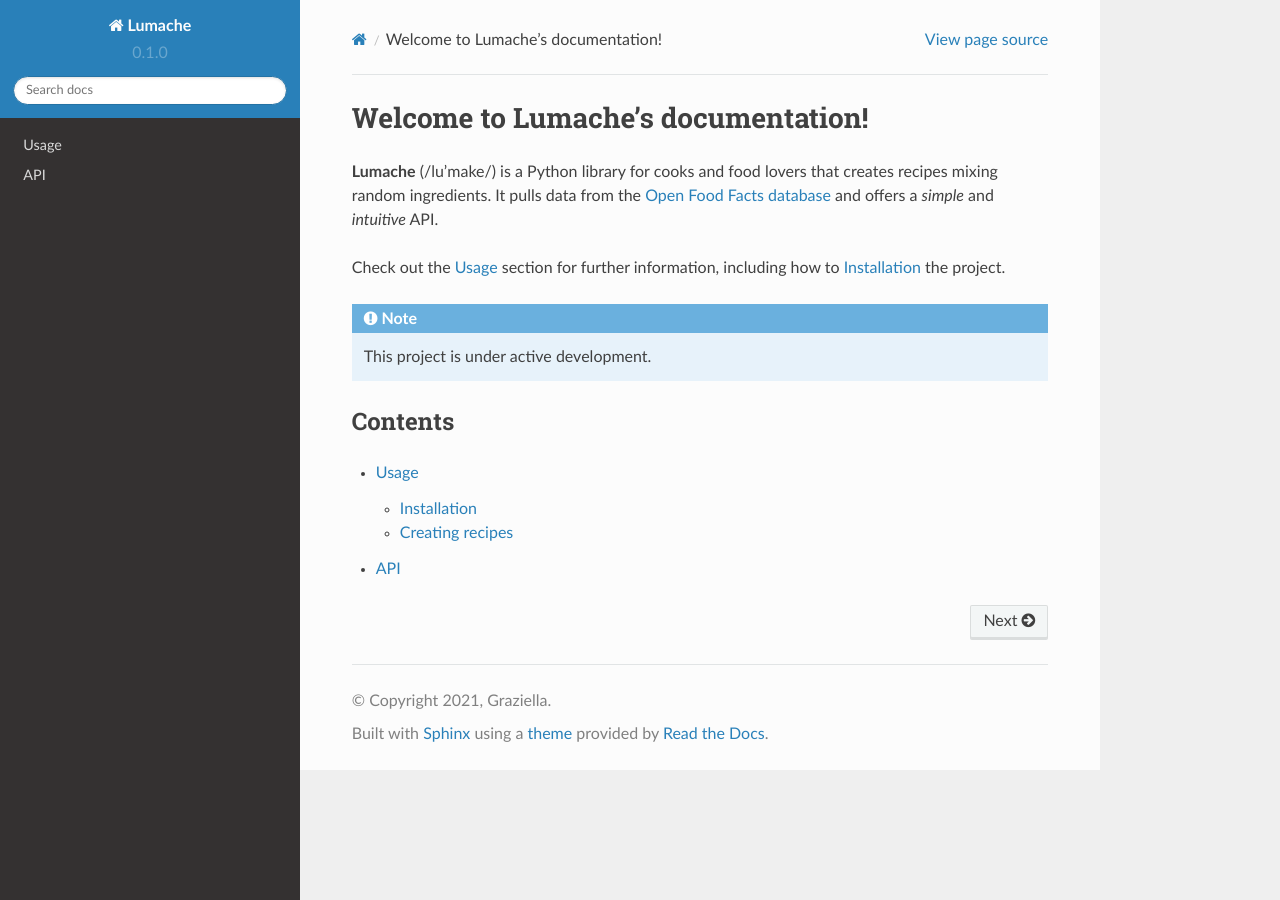
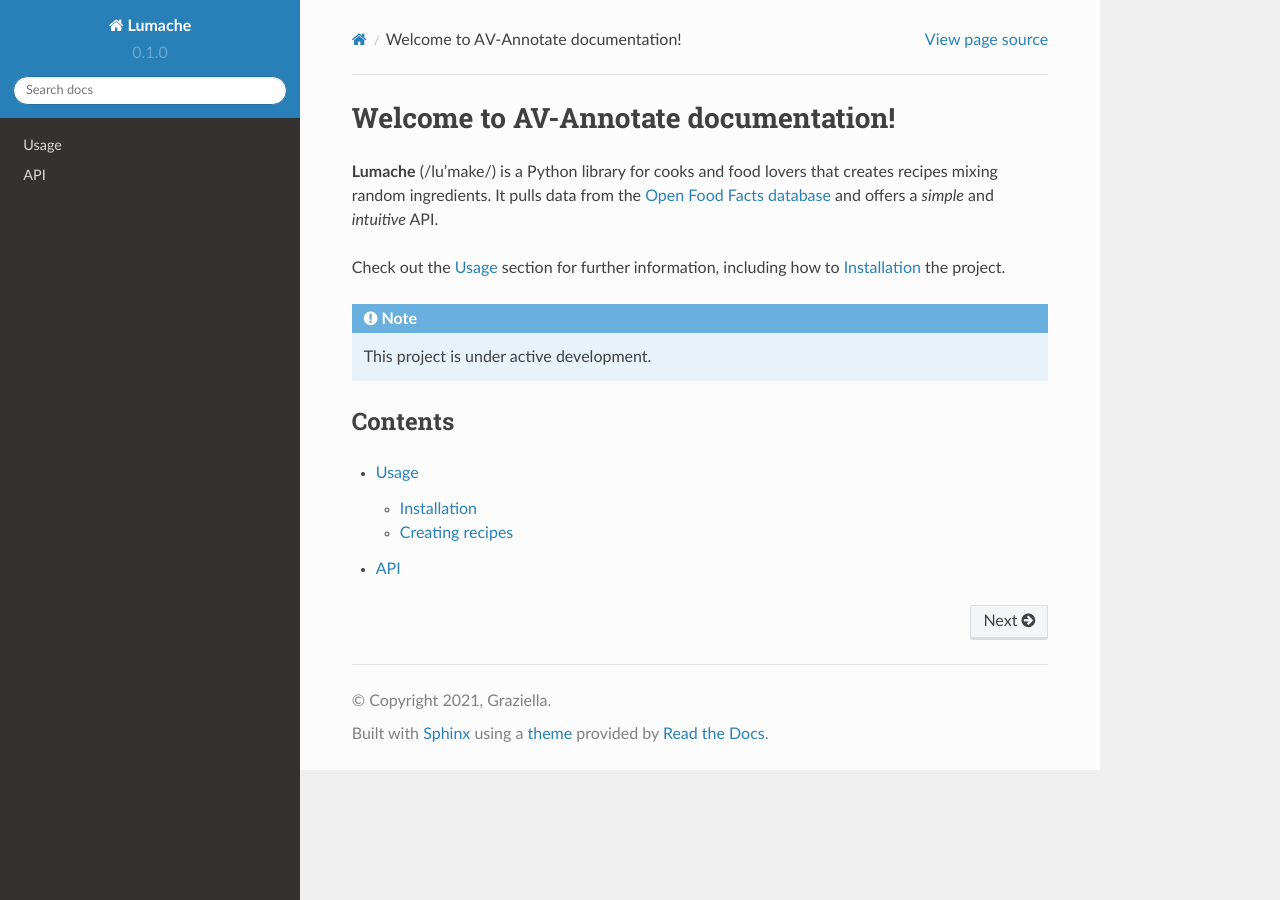
Before and after one commit to hipstas/ava_documentation, a Sphinx documentation site: the page built from docs/source/index.rst, in a window 1280 px wide. Built offline with Sphinx 7.4.7 and the Read the Docs theme 2.0.0, drawn with Linux system fonts in a browser that asks for light colours.

Commit message:
Update index.rst

```diff
--- a/docs/source/index.rst
+++ b/docs/source/index.rst
@@ -1,4 +1,4 @@
-Welcome to Lumache's documentation!
+Welcome to AV-Annotate documentation!
 ===================================
 
 **Lumache** (/lu'make/) is a Python library for cooks and food lovers
```
